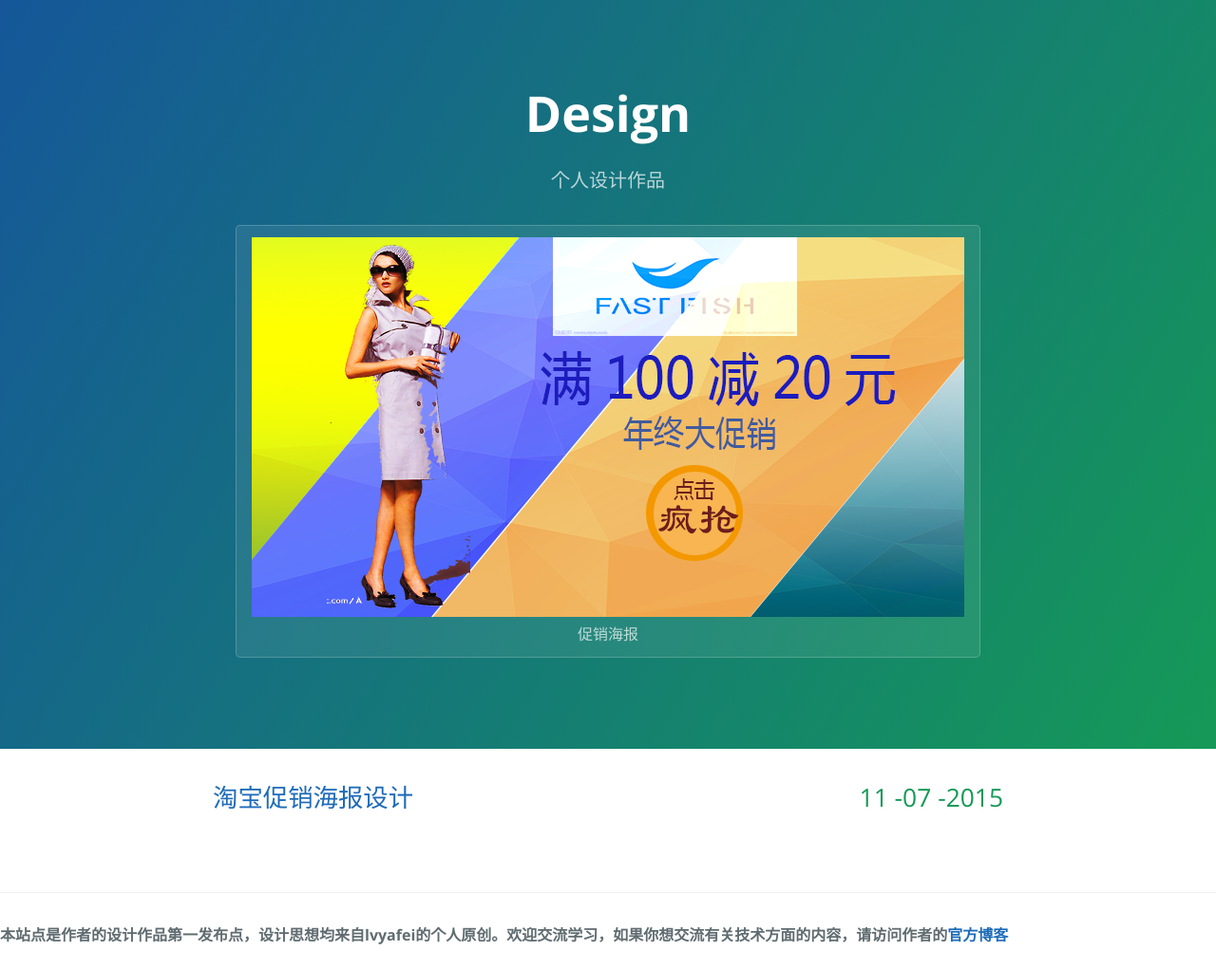
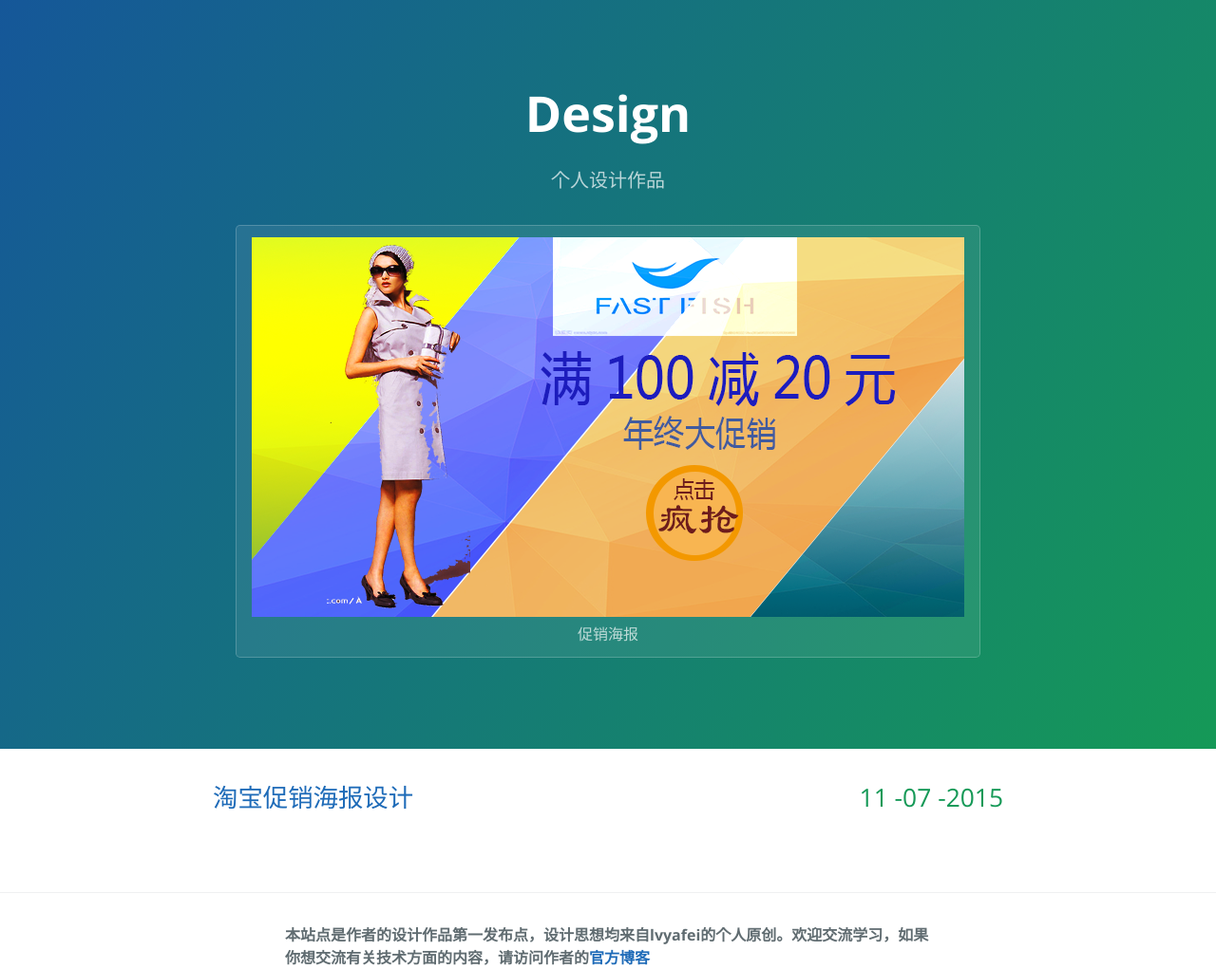
Before and after one commit to lvyafei/design, a Jekyll site: the page built from index.html, in a window 1280 px wide. Shown: the whole page at 95% size. Built offline with Jekyll 4.4.1, drawn with Linux system fonts in a browser that asks for light colours; comment, search, counter and statistics services are not loaded; before the commit the page ends 997 px from its top, so only the background shows below that.

Commit message:
edit page

```diff
--- a/stylesheets/mystyle.css
+++ b/stylesheets/mystyle.css
@@ -1,16 +1,8 @@
 .wrapper {
-    max-width: -webkit-calc(#{$content-width} - (#{$spacing-unit} * 2));
-    max-width:         calc(#{$content-width} - (#{$spacing-unit} * 2));
-    margin-right: auto;
-    margin-left: auto;
-    padding-right: $spacing-unit;
-    padding-left: $spacing-unit;
-    @extend %clearfix;
-
-    @include media-query($on-laptop) {
-        max-width: -webkit-calc(#{$content-width} - (#{$spacing-unit}));
-        max-width:         calc(#{$content-width} - (#{$spacing-unit}));
-        padding-right: $spacing-unit / 2;
-        padding-left: $spacing-unit / 2;
-    }
+  max-width: -webkit-calc(800px - (30px * 2));
+  max-width: calc(800px - (30px * 2));
+  margin-right: auto;
+  margin-left: auto;
+  padding-right: 30px;
+  padding-left: 30px;
 }
```
